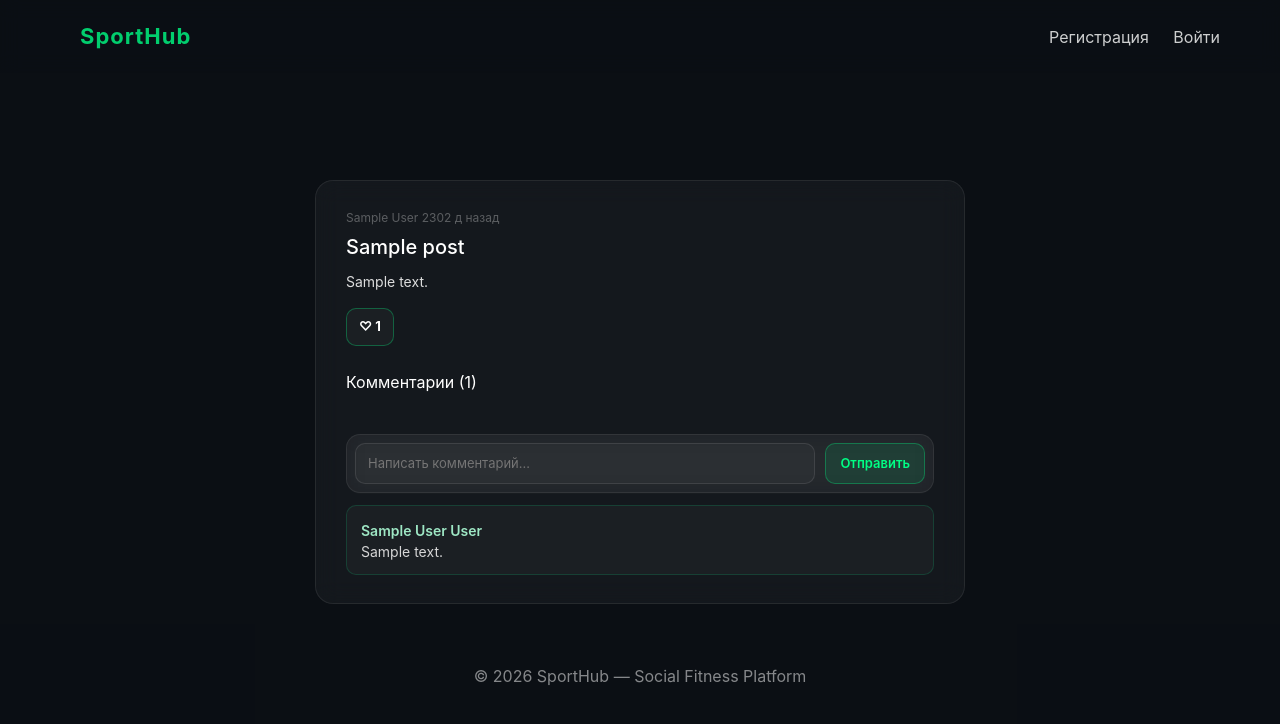
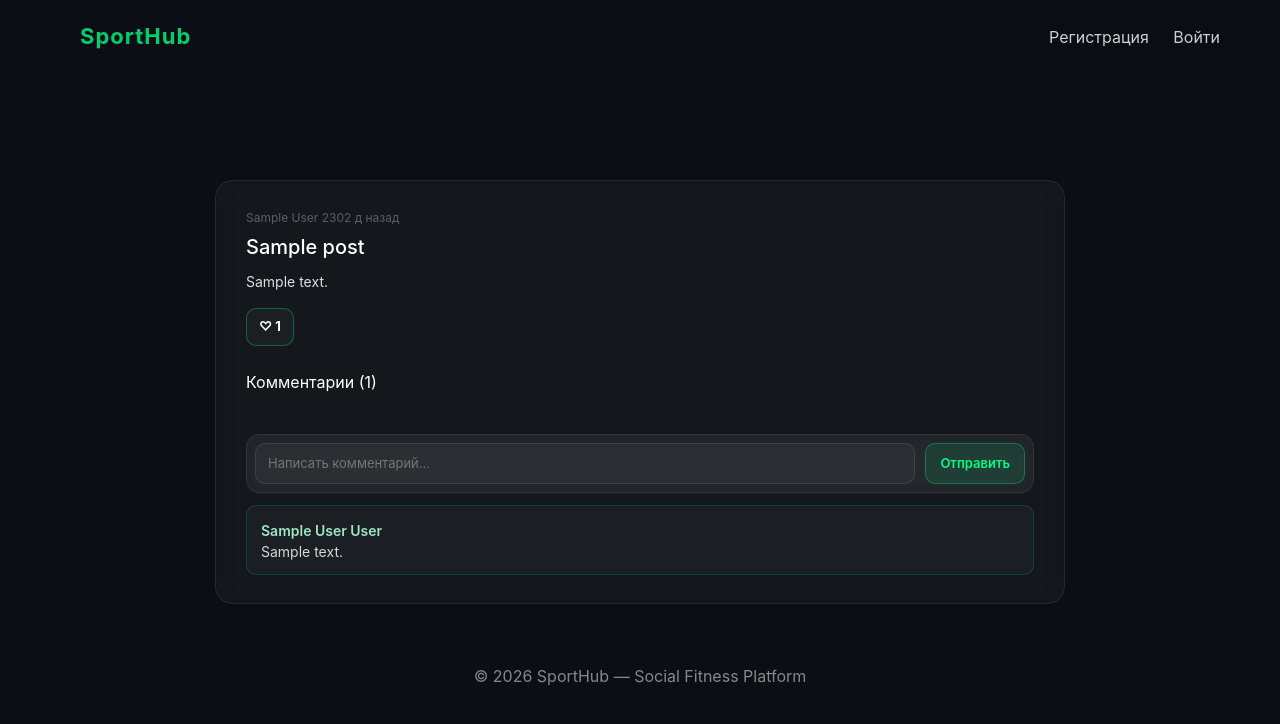
Before and after one commit to lghtlsss/SportHub, a Flask app: page /view_post/1 in a window 1280 px wide. Shown: the top 724 px of the page. Run offline with Flask 3, Linux system fonts and the light colour scheme; tables that the repository leaves empty hold one stand-in row (values such as "Sample post").

Commit message:
Visuals: navbar scroll and posts width fix

```diff
--- a/main_app/static/css/style.css
+++ b/main_app/static/css/style.css
@@ -1,14 +1,3 @@
-.post {
-    display: flex;
-    background-color: rgb(237 232 232 / 0.8);
-    border: 1px solid #ccc;
-    border-radius: 5px;
-    width: 100%;
-    margin: 20px auto;
-    overflow: hidden;
-    transition: border-color 0.2s;
-}
-
 .post:hover {
     border-color: #898989;
 }
@@ -662,7 +651,7 @@ footer {
 }
 
 .post {
-    max-width: 650px;
+    max-width: 850px;
     margin: 20px auto;
 
     padding: 18px 20px;
```
